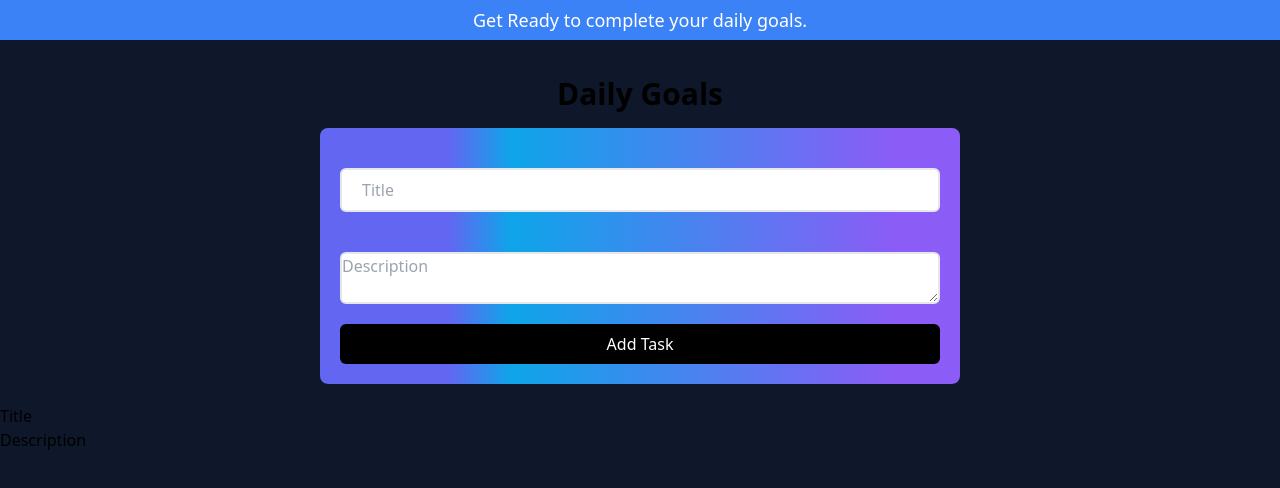
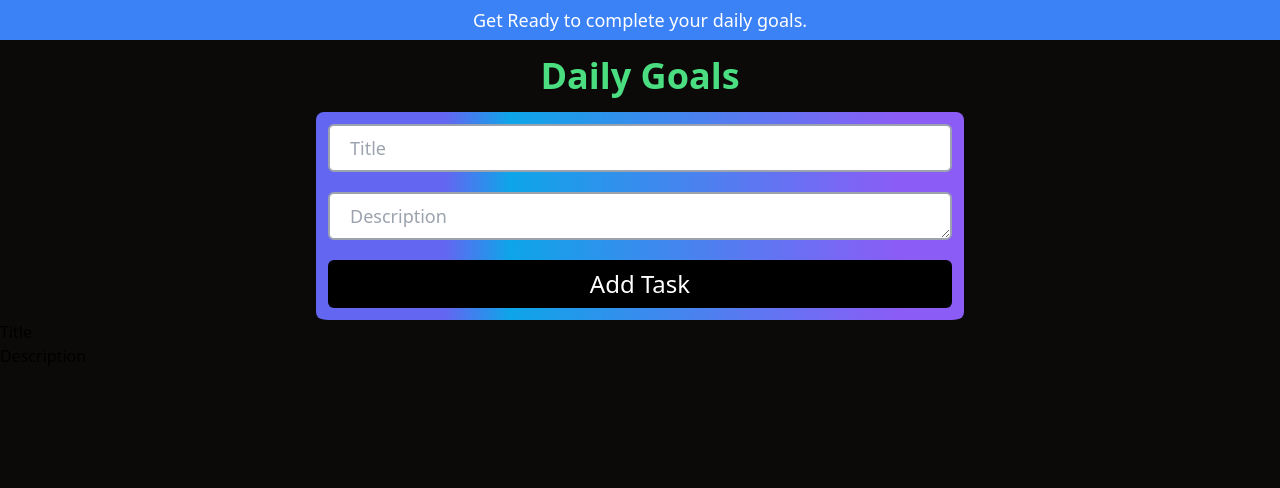
Before and after one commit to geekSamarth/Daily-Goals, a React (Vite) app: page / in a window 1280 px wide. Shown: the top 488 px of the page. Built offline with nearby package versions, Linux system fonts and the light colour scheme.

Commit message:
Minor changes

```diff
--- a/src/App.jsx
+++ b/src/App.jsx
@@ -3,24 +3,24 @@ import Task from "./components/Task";
 function App() {
   return (
     <>
-      <div className="w-full min-h-screen bg-slate-900 box-border">
+      <div className="w-full min-h-screen bg-stone-950 box-border">
         <header className="w-full h-10 bg-blue-500 text-white text-lg flex justify-center items-center">
           Get Ready to complete your daily goals.
         </header>
 
-        <div className="w-full max-w-2xl h-auto mx-auto  my-5 overflow-hidden rounded-3xl">
-          <h1 className="text-3xl font-bold text-center my-4 ">Daily Goals</h1>
-          <div className="bg-gradient-to-r from-indigo-500 from-20% via-sky-500 via-30% to-violet-500 to-90% p-5 rounded-lg mx-4">
+        <div className="w-full max-w-2xl h-auto mx-auto  overflow-hidden rounded-3xl">
+          <h1 className="text-4xl font-bold text-center my-4 text-green-400">Daily Goals</h1>
+          <div className="bg-gradient-to-r from-indigo-500 from-20% via-sky-500 via-30% to-violet-500 to-90% p-3 rounded-lg mx-3">
             <form className="flex flex-col ">
               <input
                 type="text"
                 placeholder="Title"
-                className="border-2 border-solid border-gray-200 my-5 py-2 px-5 rounded-md"
+                className="border-2 border-solid border-gray-400 mb-5 py-2 px-5 rounded-md outline-none focus:border-2 focus:border-solid focus:border-black text-lg"
               />
-              <textarea placeholder="Description" className="border-2 border-solid border-gray-200 rounded-md my-5"></textarea>
+              <textarea placeholder="Description" className="border-2 border-solid border-gray-400 rounded-md mb-5 py-2 px-5 outline-none focus:border-2 focus:border-solid focus:border-black h-12 text-lg"></textarea>
               <button
                 type="submit"
-                className="bg-black text-white py-2 px-2 rounded-md "
+                className="bg-black text-white py-2 px-2 rounded-md text-2xl hover:bg-slate-900"
               >
                 Add Task
               </button>
@@ -29,6 +29,7 @@ function App() {
         </div>
         <Task />
       </div>
+
     </>
   );
 }
--- a/src/components/Task.jsx
+++ b/src/components/Task.jsx
@@ -1,4 +1,4 @@
-import React from 'react'
+import React from "react";
 
 function Task() {
   return (
@@ -6,7 +6,7 @@ function Task() {
       <p>Title</p>
       <span>Description</span>
     </div>
-  )
+  );
 }
 
-export default Task
+export default Task;
```
